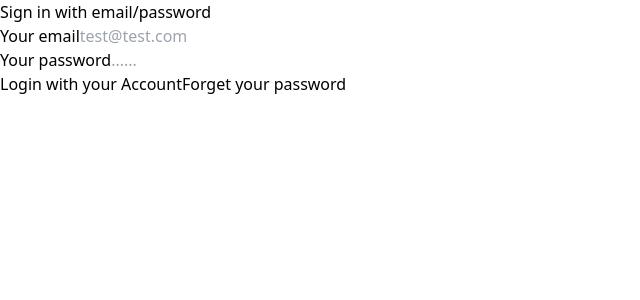
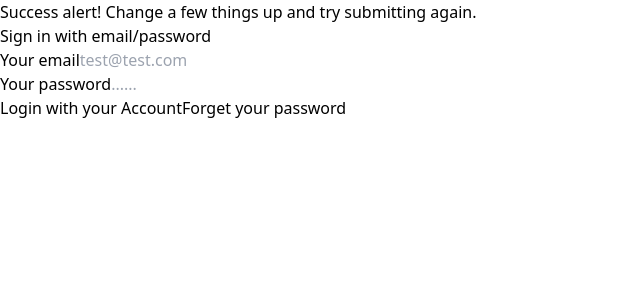
Before and after one commit to Himmu5/Multi-Form, a React (Vite) app: page /Signin in a window 1280 px wide. Shown: the top 300 px of the page, without its empty margins (0-640 px from the left). Built offline with nearby package versions, Linux system fonts and the light colour scheme.

Commit message:
Alert component added

```diff
--- a/src/App.tsx
+++ b/src/App.tsx
@@ -4,10 +4,12 @@ import Home from "./Components/Pages/Home";
 import AuthRoute from "./Routes/AuthRoute";
 import UserRoute from "./Routes/UserRoute";
 import Reset from "./Components/Pages/Reset";
+import Alert from "./Components/UI-Components/Alert";
 
 function App() {
   return (
-    <div>
+    <div className="relative ">
+      <Alert />
       <Routes>
         <Route
           path="/"
--- a/src/Components/Pages/SignIn.tsx
+++ b/src/Components/Pages/SignIn.tsx
@@ -47,7 +47,7 @@ const SignIn: FC<P> = ({
           error={errors.password!}
           value={values.password}
           onChange={handleChange}
-          extraClass="border border-gray-400 "
+          extraClass="border border-gray-400 font-bold text-xl placeholder:text-2xl "
           placeholder="......"
         >
           Your password
--- /dev/null
+++ b/src/Components/UI-Components/Alert.tsx
@@ -0,0 +1,16 @@
+import { FC } from "react";
+type P = {};
+const Alert: FC<P> = () => {
+  return (
+    <div className="flex justify-center">
+      <div
+        className="absolute max-w-4xl mx-auto w-full z-5 p-4 mb-4 text-sm text-green-800 rounded-lg bg-green-100 shadow-xl dark:bg-gray-800 dark:text-green-400"
+        role="alert"
+      >
+        <span className="font-medium">Success alert!</span> Change a few things
+        up and try submitting again.
+      </div>
+    </div>
+  );
+};
+export default Alert;
```
